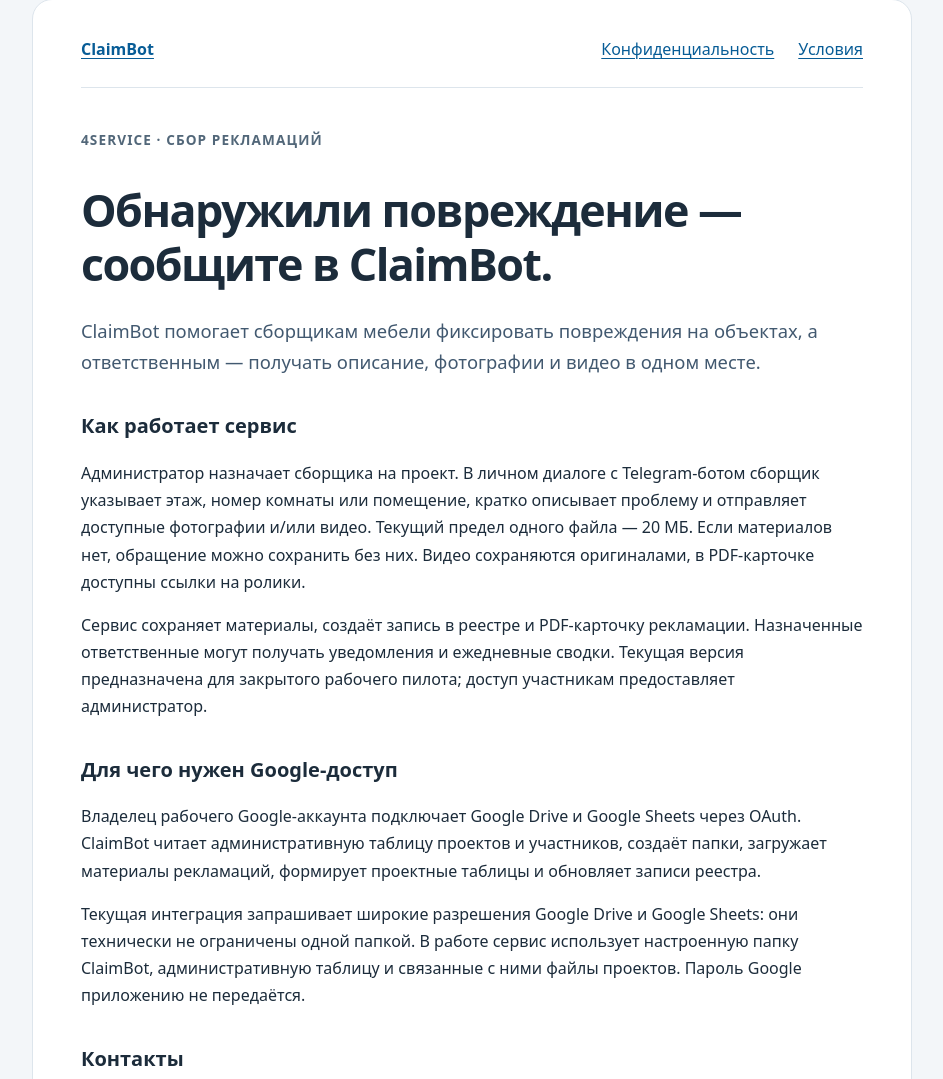
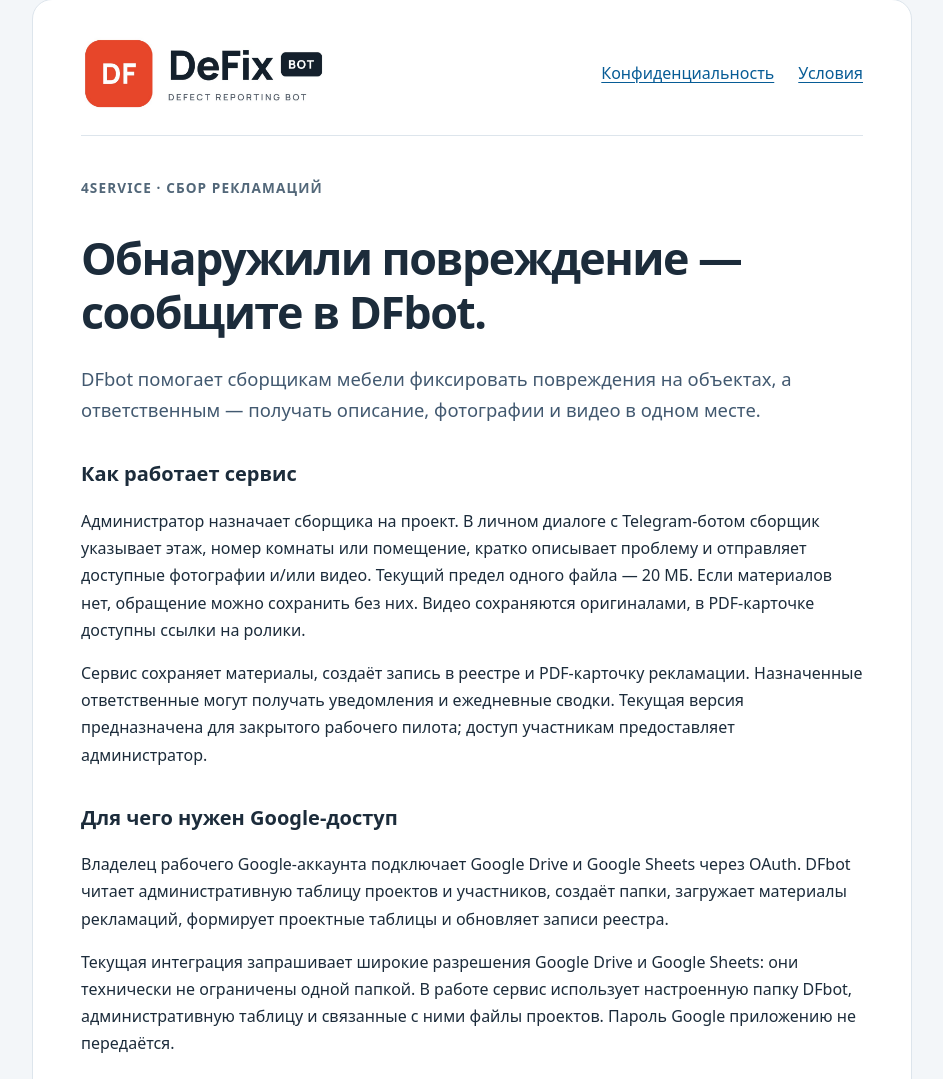
Before and after one commit to 2b-debug/claimbot-info, a plain HTML site: page index.html in a window 1280 px wide. Shown: the part 37-1116 px from the top of the page, without its empty margins (168-1111 px from the left). Drawn offline with Linux system fonts and the light colour scheme.

Commit message:
docs: publish DFbot information and policies

```diff
--- a/index.html
+++ b/index.html
@@ -1,17 +1,17 @@
 <!doctype html>
 <html lang="ru">
-<head><meta charset="utf-8"><meta name="viewport" content="width=device-width,initial-scale=1"><title>ClaimBot — сбор рекламаций</title><link rel="stylesheet" href="style.css"></head>
+<head><meta charset="utf-8"><meta name="viewport" content="width=device-width,initial-scale=1"><title>DFbot — сбор рекламаций</title><link rel="stylesheet" href="style.css"></head>
 <body><main>
-<nav aria-label="Навигация"><a href="./">ClaimBot</a><a href="privacy.html">Конфиденциальность</a><a href="terms.html">Условия</a></nav>
+<nav aria-label="Навигация"><a href="./" aria-label="DFbot"><img class="brand-logo" src="dfbot-logo.png" alt="DFbot — DeFix BOT"></a><a href="privacy.html">Конфиденциальность</a><a href="terms.html">Условия</a></nav>
 <p class="eyebrow">4service · Сбор рекламаций</p>
-<h1>Обнаружили повреждение — сообщите в ClaimBot.</h1>
-<p class="lead">ClaimBot помогает сборщикам мебели фиксировать повреждения на объектах, а ответственным — получать описание, фотографии и видео в одном месте.</p>
+<h1>Обнаружили повреждение — сообщите в DFbot.</h1>
+<p class="lead">DFbot помогает сборщикам мебели фиксировать повреждения на объектах, а ответственным — получать описание, фотографии и видео в одном месте.</p>
 <h2>Как работает сервис</h2>
 <p>Администратор назначает сборщика на проект. В личном диалоге с Telegram-ботом сборщик указывает этаж, номер комнаты или помещение, кратко описывает проблему и отправляет доступные фотографии и/или видео. Текущий предел одного файла — 20 МБ. Если материалов нет, обращение можно сохранить без них. Видео сохраняются оригиналами, в PDF-карточке доступны ссылки на ролики.</p>
 <p>Сервис сохраняет материалы, создаёт запись в реестре и PDF-карточку рекламации. Назначенные ответственные могут получать уведомления и ежедневные сводки. Текущая версия предназначена для закрытого рабочего пилота; доступ участникам предоставляет администратор.</p>
 <h2>Для чего нужен Google-доступ</h2>
-<p>Владелец рабочего Google-аккаунта подключает Google Drive и Google Sheets через OAuth. ClaimBot читает административную таблицу проектов и участников, создаёт папки, загружает материалы рекламаций, формирует проектные таблицы и обновляет записи реестра.</p>
-<p>Текущая интеграция запрашивает широкие разрешения Google Drive и Google Sheets: они технически не ограничены одной папкой. В работе сервис использует настроенную папку ClaimBot, административную таблицу и связанные с ними файлы проектов. Пароль Google приложению не передаётся.</p>
+<p>Владелец рабочего Google-аккаунта подключает Google Drive и Google Sheets через OAuth. DFbot читает административную таблицу проектов и участников, создаёт папки, загружает материалы рекламаций, формирует проектные таблицы и обновляет записи реестра.</p>
+<p>Текущая интеграция запрашивает широкие разрешения Google Drive и Google Sheets: они технически не ограничены одной папкой. В работе сервис использует настроенную папку DFbot, административную таблицу и связанные с ними файлы проектов. Пароль Google приложению не передаётся.</p>
 <h2>Контакты</h2>
 <p>По вопросам доступа, работы сервиса и данных: <a href="mailto:TimKey85@gmail.com">TimKey85@gmail.com</a>.</p>
 <footer><a href="privacy.html">Политика конфиденциальности</a> · <a href="terms.html">Условия использования</a><p>Обновлено 30 октября 2026 года.</p></footer>
--- a/style.css
+++ b/style.css
@@ -1 +1,3 @@
 :root{font-family:system-ui,-apple-system,"Segoe UI",sans-serif;color:#1c2c3b;background:#f3f6f9;line-height:1.7}*{box-sizing:border-box}body{margin:0}main{max-width:880px;margin:36px auto;padding:36px 48px;background:#fff;border:1px solid #dde5ec;border-radius:20px}nav{display:flex;flex-wrap:wrap;gap:12px 24px;padding-bottom:24px;border-bottom:1px solid #dde5ec}a{color:#075c96;text-underline-offset:3px}a:hover{color:#003b64}a:focus-visible{outline:3px solid #e19b27;outline-offset:4px}nav a:first-child{font-weight:750;margin-right:auto}h1{font-size:clamp(1.9rem,4.5vw,2.8rem);line-height:1.2;letter-spacing:-.035em;margin:32px 0 24px}h2{font-size:1.25rem;margin-top:32px}p{margin:16px 0}.eyebrow{margin-top:40px;color:#526779;font-size:.85rem;font-weight:650;text-transform:uppercase;letter-spacing:.08em}.lead{font-size:1.15rem;color:#425970}footer{margin-top:40px;padding-top:24px;border-top:1px solid #dde5ec;font-size:.9rem;color:#526779}@media(max-width:600px){main{margin:0;padding:24px;border:0;border-radius:0}nav{gap:12px;font-size:.9rem}nav a:first-child{width:100%}}
+
+.brand-logo{display:block;width:245px;max-width:100%;height:auto}nav{align-items:center}
```
Also changed, not shown: privacy.html (+6 -6 lines), terms.html (+4 -4 lines), dfbot-logo.png (added).
